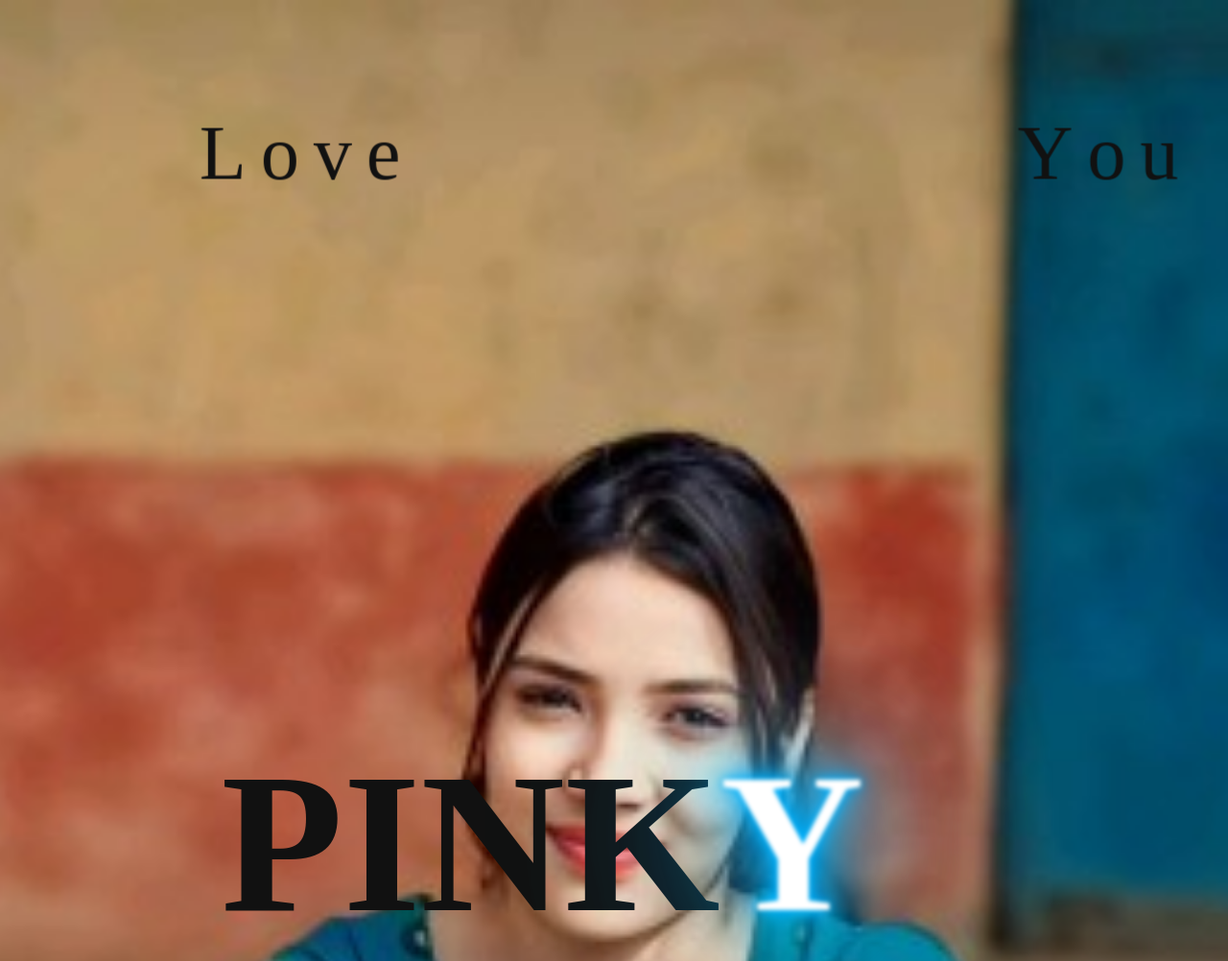
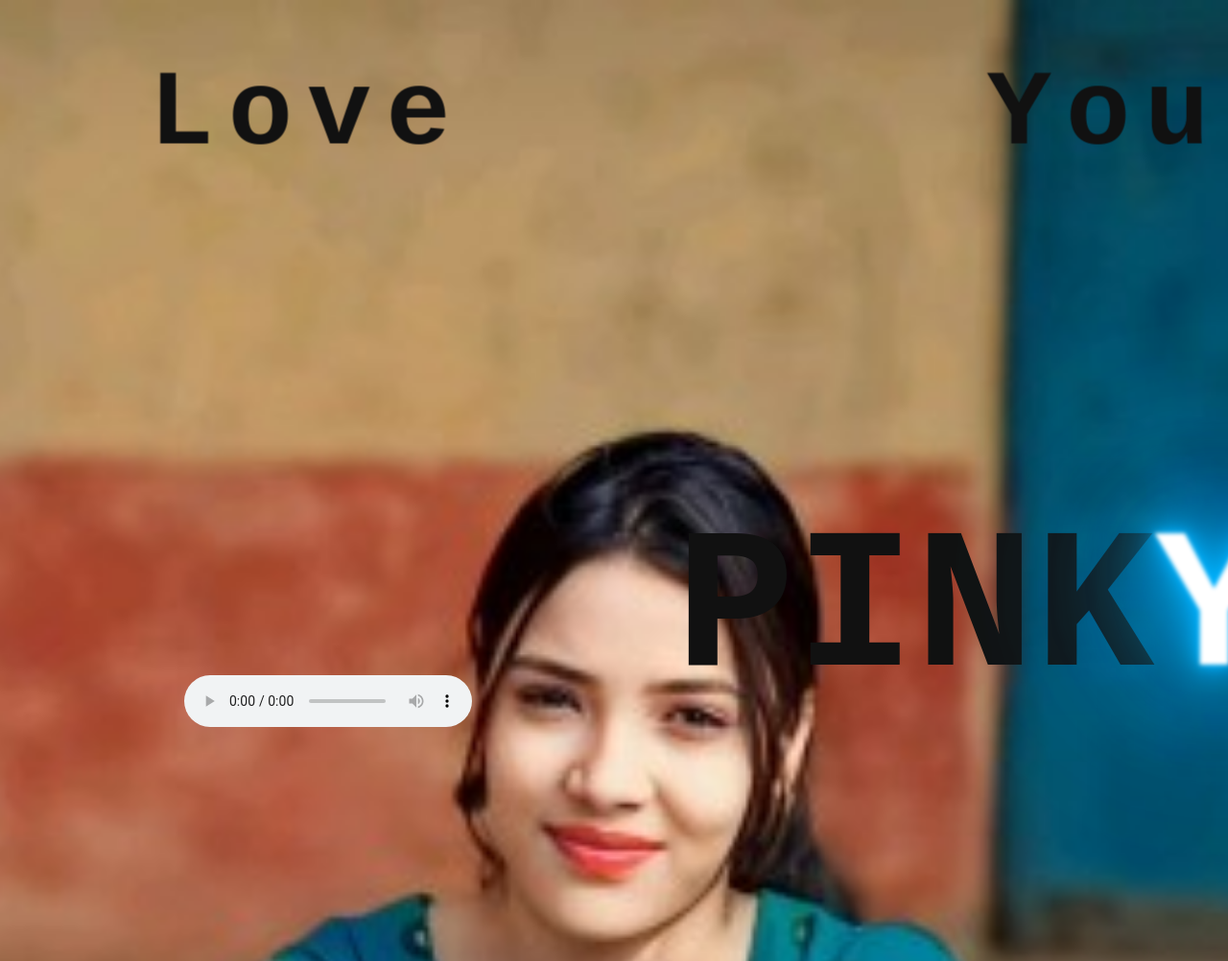
Before and after one commit to AdProCoder/lov, a plain HTML site: page index.html in a window 1280 px wide. Shown: the top 1002 px of the page at 96% size. Drawn offline with Linux system fonts and the light colour scheme.

Commit message:
Update style_birthday.css

```diff
--- a/style_birthday.css
+++ b/style_birthday.css
@@ -7,18 +7,19 @@ body
     align-items: center;
     height: 40vw;
     background-image: url(pinky.jpg);
+	background-repeat: none;
     padding: 260px 250px;
     margin: 1000px;
     background-size: cover;
     background-position: center;
-    font-family: Monotype Corsiva;
+    font-family: 'Courier New', Courier, monospace;
 }
 
 
 .glow
 {
 	position: absolute;
-	top: 20%;
+	top: 15%;
 	left: 25%;
 	transform: translate(-50%, -50%);
 	margin: 0;
@@ -30,8 +31,9 @@ body
 {
 	list-style: none;
 	color: #484848;
-	font-family: Algerian;
-	font-size: 5em;
+	font-family: 'Courier New', Courier, monospace;
+	font-size: 7em;
+	font-weight: 600;
 	letter-spacing: 15px;
 	animation:  animate 1.5s linear infinite;
 }
@@ -78,7 +80,7 @@ body
 .glow1
 {
 	position: absolute;
-	top: 20%;
+	top: 15%;
 	left: 90%;
 	transform: translate(-50%, -50%);
 	margin: 0;
@@ -90,8 +92,9 @@ body
 {
 	list-style: none;
 	color: #484848;
-	font-family: Algerian;
-	font-size: 5em;
+	font-family: 'Courier New', Courier, monospace;
+	font-size: 7em;
+	font-weight: 600;
 	letter-spacing: 15px;
 	animation:  animate 1.5s linear infinite;
 }
@@ -134,8 +137,8 @@ body
 h1
 {
 	position: absolute;
-	top: 95%;
-	left: 18%;
+	top: 65%;
+	left: 55%;
 	margin: 0;
 	padding: 0;
 	color: #111;
@@ -211,4 +214,6 @@ audio
 	margin: 0;
 	padding: 0;
 	position: absolute;
+	top: 88%;
+	left: 15%;
 }
```
